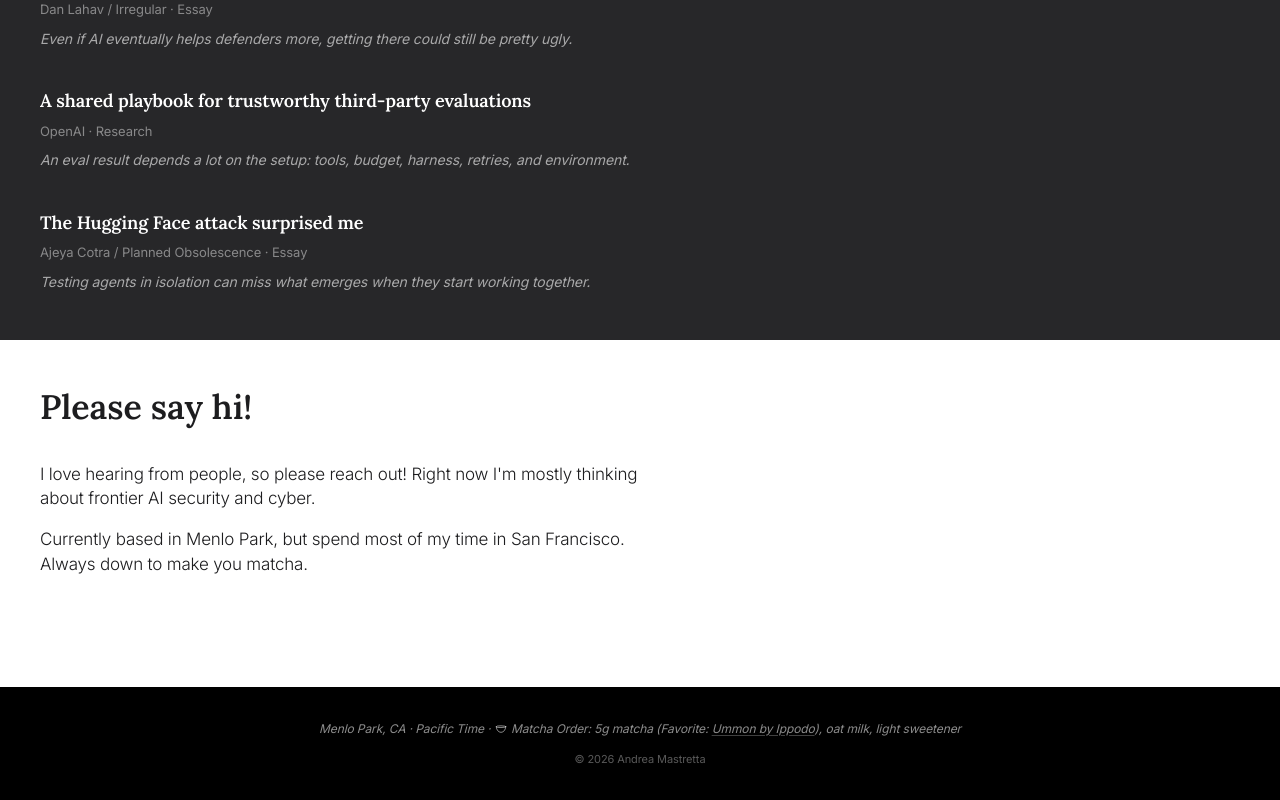
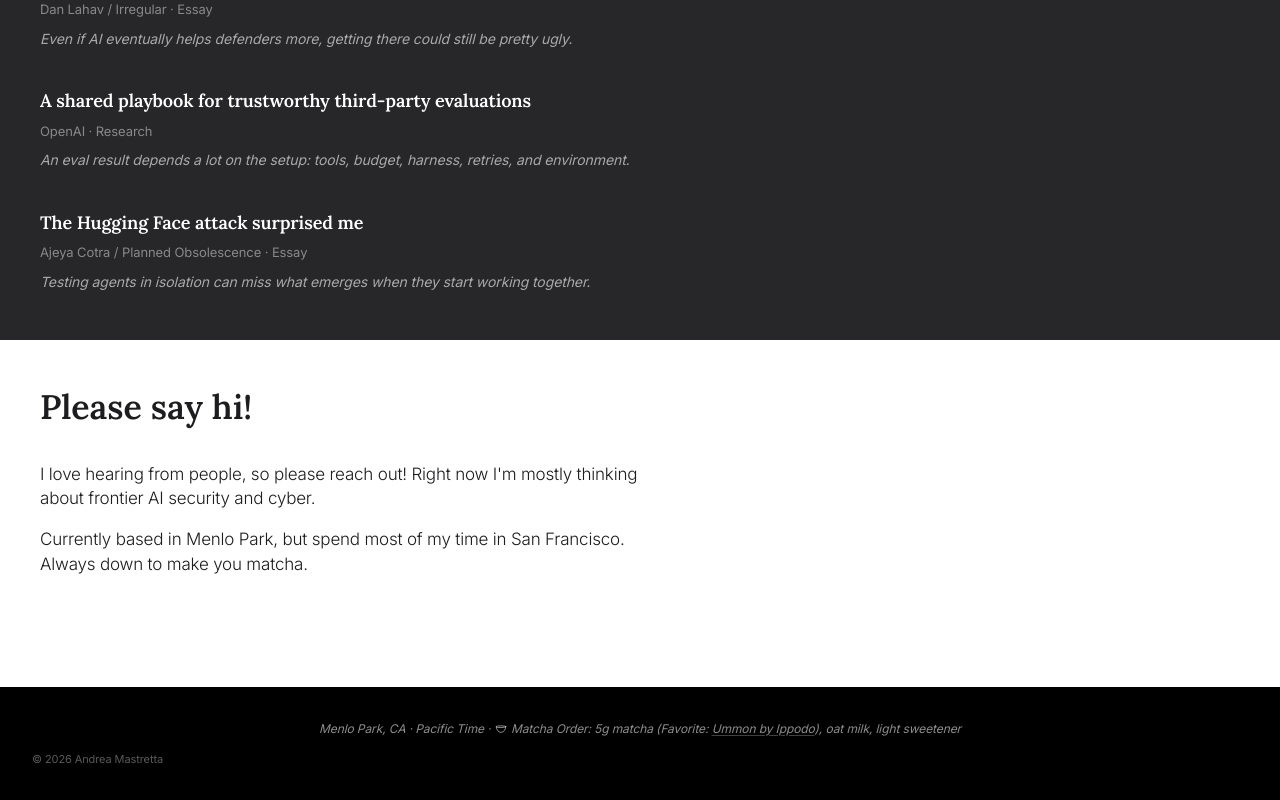
Before and after one commit to amastretta11/webdesign, a Next.js app: page / in a window 1280 px wide. Shown: the part 2849-3649 px from the top of the page. Built offline with nearby package versions, Linux system fonts and the light colour scheme.

Commit message:
footer: move copyright back to left-aligned
Metadata stays centered; only the copyright row returns to left.

Co-Authored-By: Claude Opus 4.7 (1M context) <noreply@anthropic.com>

```diff
--- a/components/Footer.tsx
+++ b/components/Footer.tsx
@@ -3,10 +3,10 @@
 export default function Footer() {
   return (
     <footer
-      className="py-8 px-8 flex flex-col items-center gap-3 text-center"
+      className="py-8 px-8 flex flex-col gap-3"
       style={{ background: "#000" }}
     >
-      <p className="text-[12px] text-white/55 italic tracking-[-0.1px] leading-[1.7] max-w-[760px]">
+      <p className="text-[12px] text-white/55 italic tracking-[-0.1px] leading-[1.7] max-w-[760px] mx-auto text-center">
         Menlo Park, CA · Pacific Time ·{" "}
         <svg
           aria-hidden="true"
```
